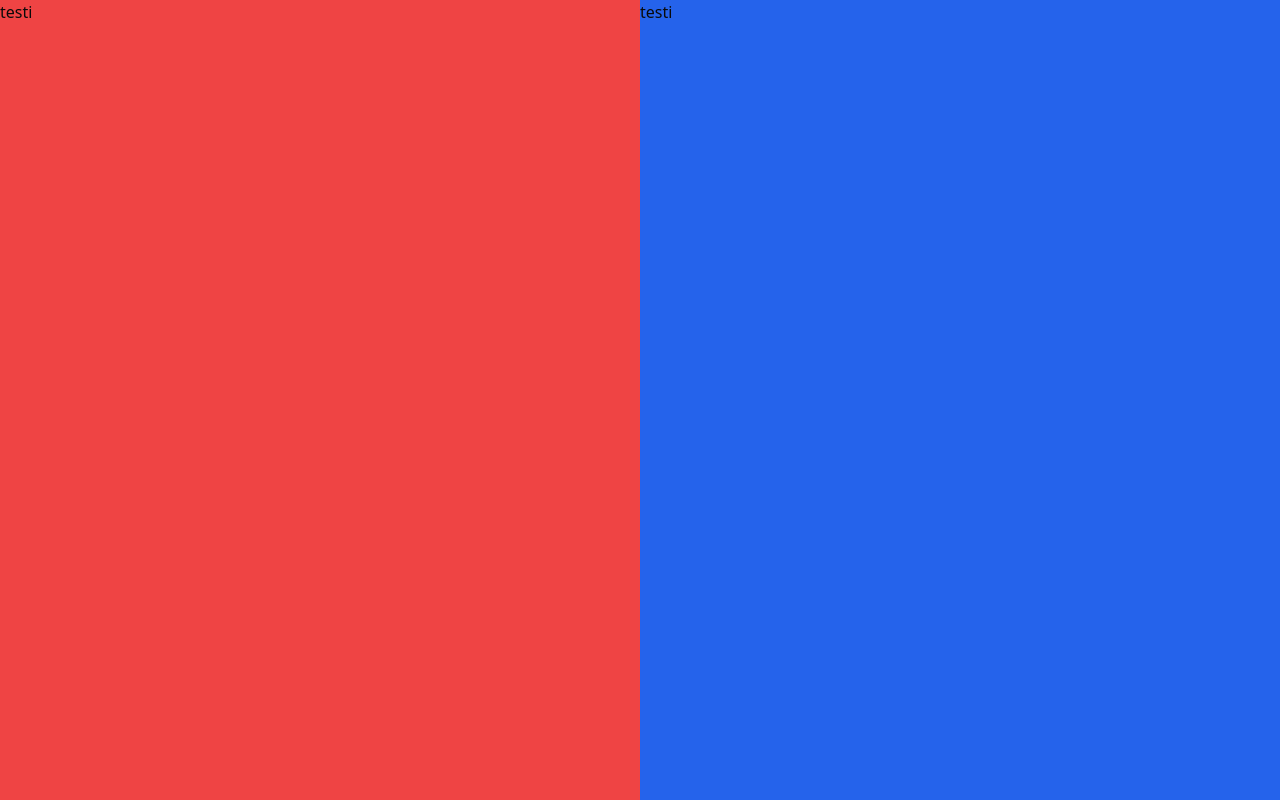
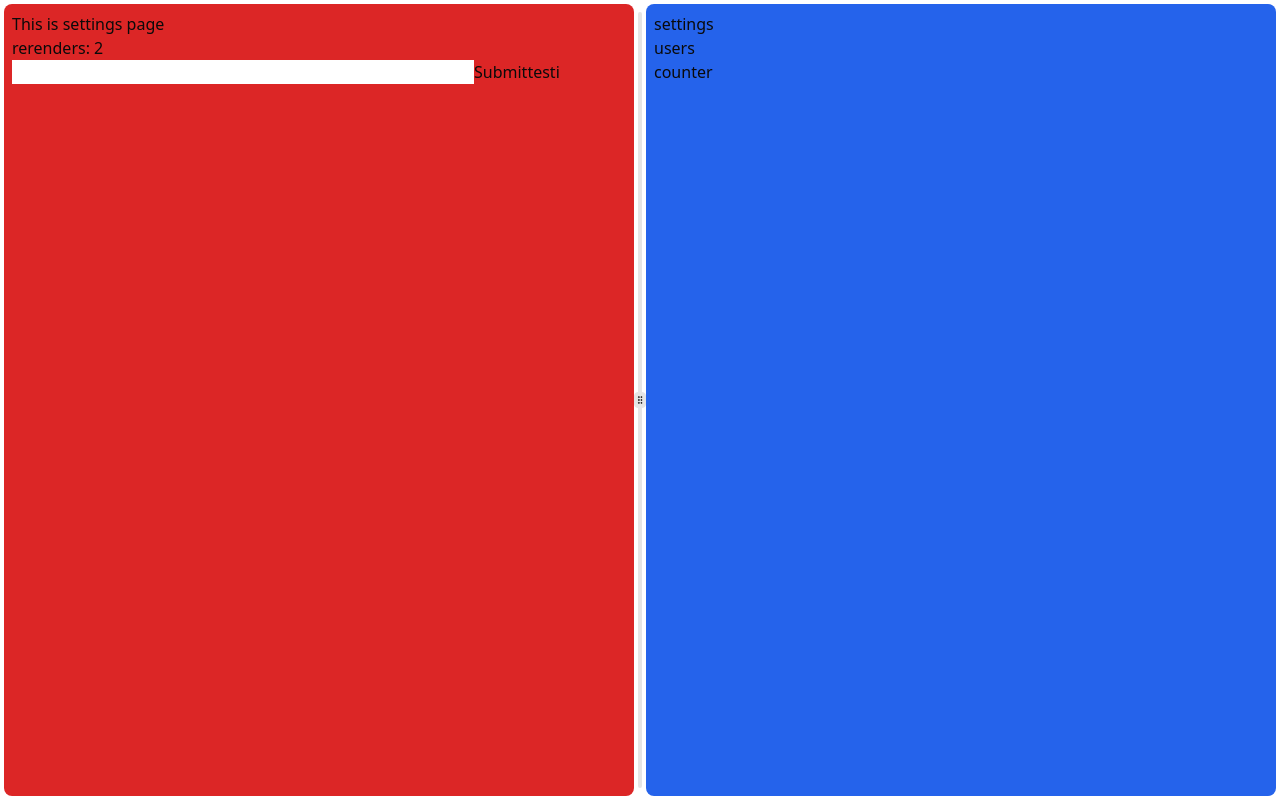
Before and after one commit to Eeritvan/FSO-calendar, a React (Vite) app in the folder client/: page /settings in a window 1280 px wide. Built offline with nearby package versions, Linux system fonts and the light colour scheme.

Commit message:
Added initial layout for the application

```diff
--- a/client/package.json
+++ b/client/package.json
@@ -18,6 +18,7 @@
     "react-dom": "^18.3.1",
     "react-hook-form": "^7.53.2",
     "react-redux": "^9.1.2",
+    "react-resizable-panels": "^2.1.7",
     "tailwind-merge": "^2.5.5",
     "tailwindcss-animate": "^1.0.7",
     "wouter": "^3.3.5"
--- a/client/src/App.tsx
+++ b/client/src/App.tsx
@@ -1,5 +1,11 @@
 import { lazy, Suspense } from 'react'
 import { Router, Link, Route, Switch } from 'wouter'
+
+import {
+  ResizableHandle,
+  ResizablePanel,
+  ResizablePanelGroup,
+} from "@/components/ui/resizable"
 
 const Settings = lazy(() => import('./routes/settings'))
 const Users = lazy(() => import('./routes/users'))
@@ -7,25 +13,11 @@
 
 const App = () => {
   return (
-    <>
-      {/* <Router>
-       <h1 className="text-3xl font-bold underline">
-         Hello world!
-       </h1>
-      <div>
-        <Link to='/settings'>settings</Link>
-        <Link to='/users/321'>users</Link>
-        <Link to='/counter'>counter</Link>
-      </div> */}
+    <Router>
       <div className='flex h-screen w-screen'>
-        <div className='container justify-center bg-red-500 min-w-52'>
-          testi
-        </div>
-        <div className='container bg-blue-600'>
-          testi
-        </div>
-      </div>
-      {/* <Suspense fallback={<div>Loading...</div>}>
+        <ResizablePanelGroup direction="horizontal">
+          <ResizablePanel className='bg-red-600 rounded-lg p-2 m-1'>
+            <Suspense fallback={<div>Loading...</div>}>
               <Switch>
                 <Route path='/settings' component={Settings} />
                 <Route path='/users/:name' component={Users} />
@@ -33,8 +25,19 @@
                 <Route> 404: No such page! </Route>
               </Switch>
             </Suspense>
-    </Router> */}
-    </>
+          </ResizablePanel>
+          <ResizableHandle className='my-3 w-1 rounded-sm' withHandle/>
+          <ResizablePanel className='bg-blue-600 rounded-lg p-2 m-1'>
+            <Link to='/settings'>settings</Link>
+            <br />
+            <Link to='/users/321'>users</Link>
+            <br />
+            <Link to='/counter'>counter</Link>
+            <br />
+          </ResizablePanel>
+        </ResizablePanelGroup>
+      </div>
+    </Router>
   )
 }
 
--- /dev/null
+++ b/client/src/components/ui/resizable.tsx
@@ -0,0 +1,43 @@
+import { GripVertical } from "lucide-react"
+import * as ResizablePrimitive from "react-resizable-panels"
+
+import { cn } from "@/lib/utils"
+
+const ResizablePanelGroup = ({
+  className,
+  ...props
+}: React.ComponentProps<typeof ResizablePrimitive.PanelGroup>) => (
+  <ResizablePrimitive.PanelGroup
+    className={cn(
+      "flex h-full w-full data-[panel-group-direction=vertical]:flex-col",
+      className
+    )}
+    {...props}
+  />
+)
+
+const ResizablePanel = ResizablePrimitive.Panel
+
+const ResizableHandle = ({
+  withHandle,
+  className,
+  ...props
+}: React.ComponentProps<typeof ResizablePrimitive.PanelResizeHandle> & {
+  withHandle?: boolean
+}) => (
+  <ResizablePrimitive.PanelResizeHandle
+    className={cn(
+      "relative flex w-px items-center justify-center bg-border after:absolute after:inset-y-0 after:left-1/2 after:w-1 after:-translate-x-1/2 focus-visible:outline-none focus-visible:ring-1 focus-visible:ring-ring focus-visible:ring-offset-1 data-[panel-group-direction=vertical]:h-px data-[panel-group-direction=vertical]:w-full data-[panel-group-direction=vertical]:after:left-0 data-[panel-group-direction=vertical]:after:h-1 data-[panel-group-direction=vertical]:after:w-full data-[panel-group-direction=vertical]:after:-translate-y-1/2 data-[panel-group-direction=vertical]:after:translate-x-0 [&[data-panel-group-direction=vertical]>div]:rotate-90",
+      className
+    )}
+    {...props}
+  >
+    {withHandle && (
+      <div className="z-10 flex h-4 w-3 items-center justify-center rounded-sm border bg-border">
+        <GripVertical className="h-2.5 w-2.5" />
+      </div>
+    )}
+  </ResizablePrimitive.PanelResizeHandle>
+)
+
+export { ResizablePanelGroup, ResizablePanel, ResizableHandle }
```
Also changed, not shown: 1 other file (tests, documents, lock files or other folders). Lines whose indentation alone changed are shown as unchanged.
